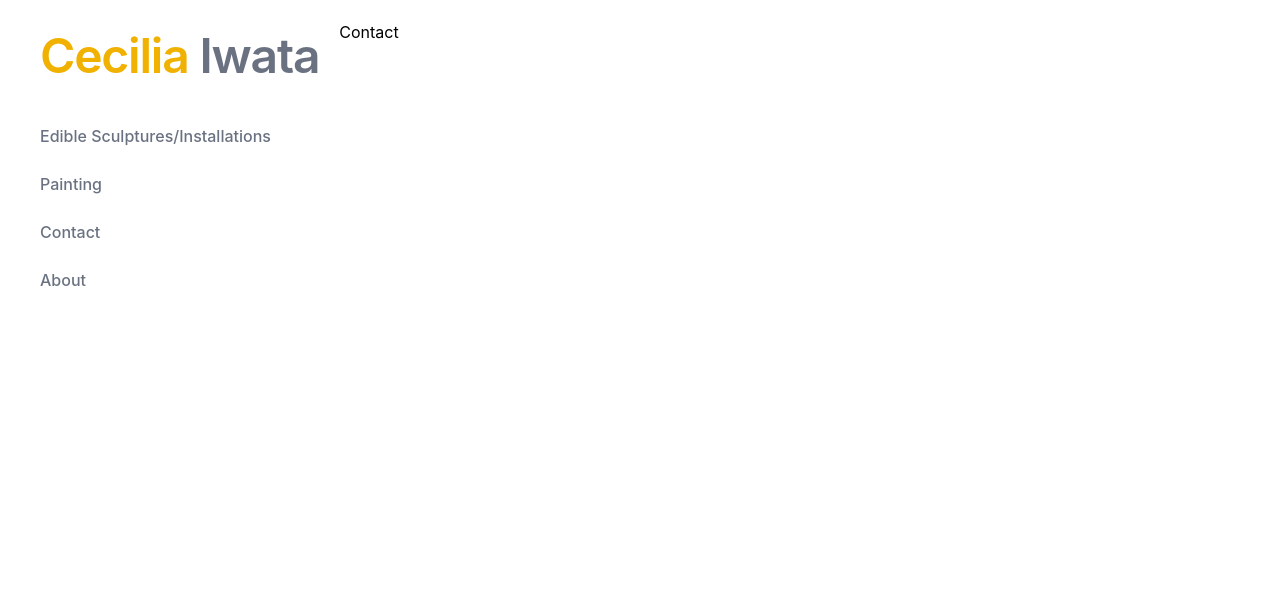
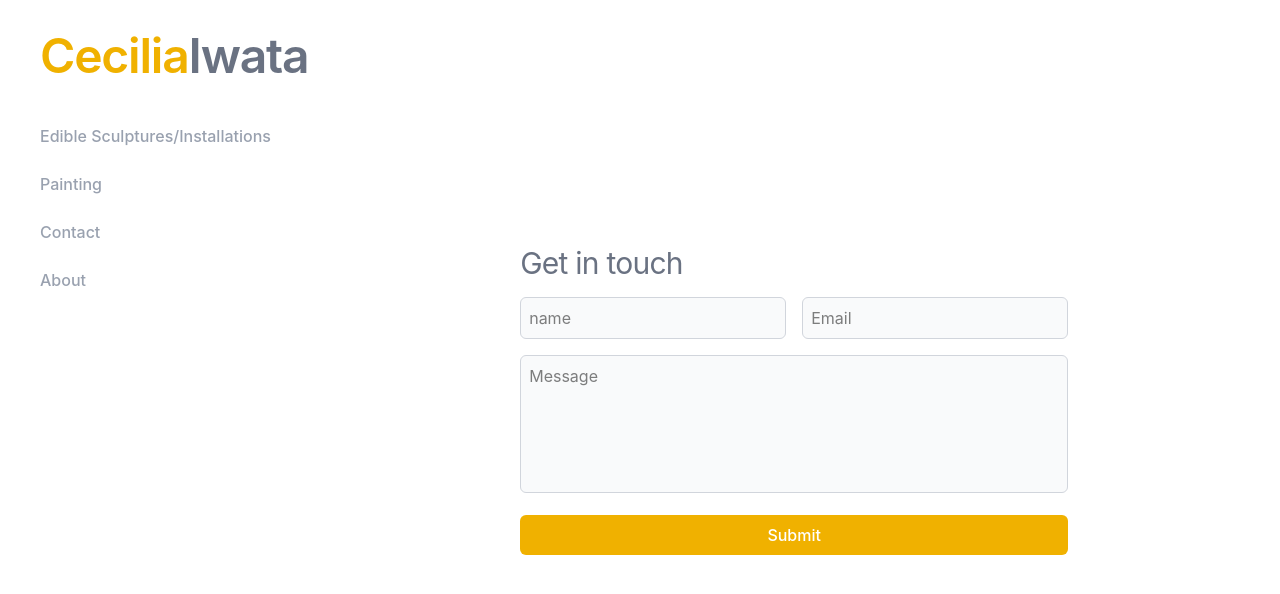
Before and after one commit to YonugJones/iwata-website, a React (Vite) app: page /contact in a window 1280 px wide. Shown: the top 594 px of the page. Built offline with nearby package versions, Linux system fonts and the light colour scheme.

Commit message:
feat: created and lightly styled contact form

```diff
--- a/src/App.tsx
+++ b/src/App.tsx
@@ -7,7 +7,7 @@ const App = () => {
   return (
     <div className='p-5 flex h-full'>
       <NavBar />
-      <main className='flex flex-1'>
+      <main className='flex flex-1 items-center justify-center'>
         <Outlet />
       </main>
     </div>
--- a/src/components/NavBar.tsx
+++ b/src/components/NavBar.tsx
@@ -8,20 +8,20 @@ const NavBar = () => {
           <Link to='/'>
             <span className='text-yellow-500 hover:text-yellow-600'>
               Cecilia
-            </span>{' '}
+            </span>
             Iwata
           </Link>
         </li>
-        <li className='py-3 font-medium text-gray-500 hover:text-gray-800 hover:cursor-pointer'>
+        <li className='py-3 font-medium text-gray-400 hover:text-gray-800 hover:cursor-pointer'>
           <Link to='/sculpture'>Edible Sculptures/Installations</Link>
         </li>
-        <li className='py-3 font-medium text-gray-500 hover:text-gray-800 hover:cursor-pointer'>
+        <li className='py-3 font-medium text-gray-400 hover:text-gray-800 hover:cursor-pointer'>
           <Link to='/painting'>Painting</Link>
         </li>
-        <li className='py-3 font-medium text-gray-500 hover:text-gray-800 hover:cursor-pointer'>
+        <li className='py-3 font-medium text-gray-400 hover:text-gray-800 hover:cursor-pointer'>
           <Link to='/contact'>Contact</Link>
         </li>
-        <li className='py-3 font-medium text-gray-500 hover:text-gray-800 hover:cursor-pointer'>
+        <li className='py-3 font-medium text-gray-400 hover:text-gray-800 hover:cursor-pointer'>
           <Link to='/about'>About</Link>
         </li>
       </ul>
--- a/src/pages/Contact.tsx
+++ b/src/pages/Contact.tsx
@@ -1,5 +1,39 @@
 const Contact = () => {
-  return <div>Contact</div>
+  return (
+    <div className='flex flex-col gap-4 max-w-2xl'>
+      <h2 className='text-3xl tracking-tight text-gray-500'>Get in touch</h2>
+      <form className='space-y-4'>
+        <div className='flex gap-4'>
+          <input
+            type='text'
+            placeholder='name'
+            required
+            className='border border-gray-300 bg-gray-50 focus:bg-white focus:outline-none focus:ring-2 focus:ring-yellow-400 rounded-md p-2 w-full'
+          />
+          <input
+            type='email'
+            placeholder='Email'
+            required
+            className='border border-gray-300 bg-gray-50 focus:bg-white focus:outline-none focus:ring-2 focus:ring-yellow-400 rounded-md p-2 w-full'
+          />
+        </div>
+        <textarea
+          name='message'
+          rows={5}
+          id='message'
+          placeholder='Message'
+          required
+          className='border border-gray-300 bg-gray-50 focus:bg-white focus:outline-none focus:ring-2 focus:ring-yellow-400 rounded-md p-2 w-full resize-none'
+        />
+        <button
+          type='submit'
+          className='w-full bg-yellow-500 hover:bg-yellow-600 text-white font-medium px-6 py-2 rounded-md hover:cursor-pointer transition-colors duration-200'
+        >
+          Submit
+        </button>
+      </form>
+    </div>
+  )
 }
 
 export default Contact
--- a/src/pages/Landing.tsx
+++ b/src/pages/Landing.tsx
@@ -1,5 +1,5 @@
 const Landing = () => {
-  return <div className='border flex flex-1'>Landing</div>
+  return <div>Landing</div>
 }
 
 export default Landing
```
